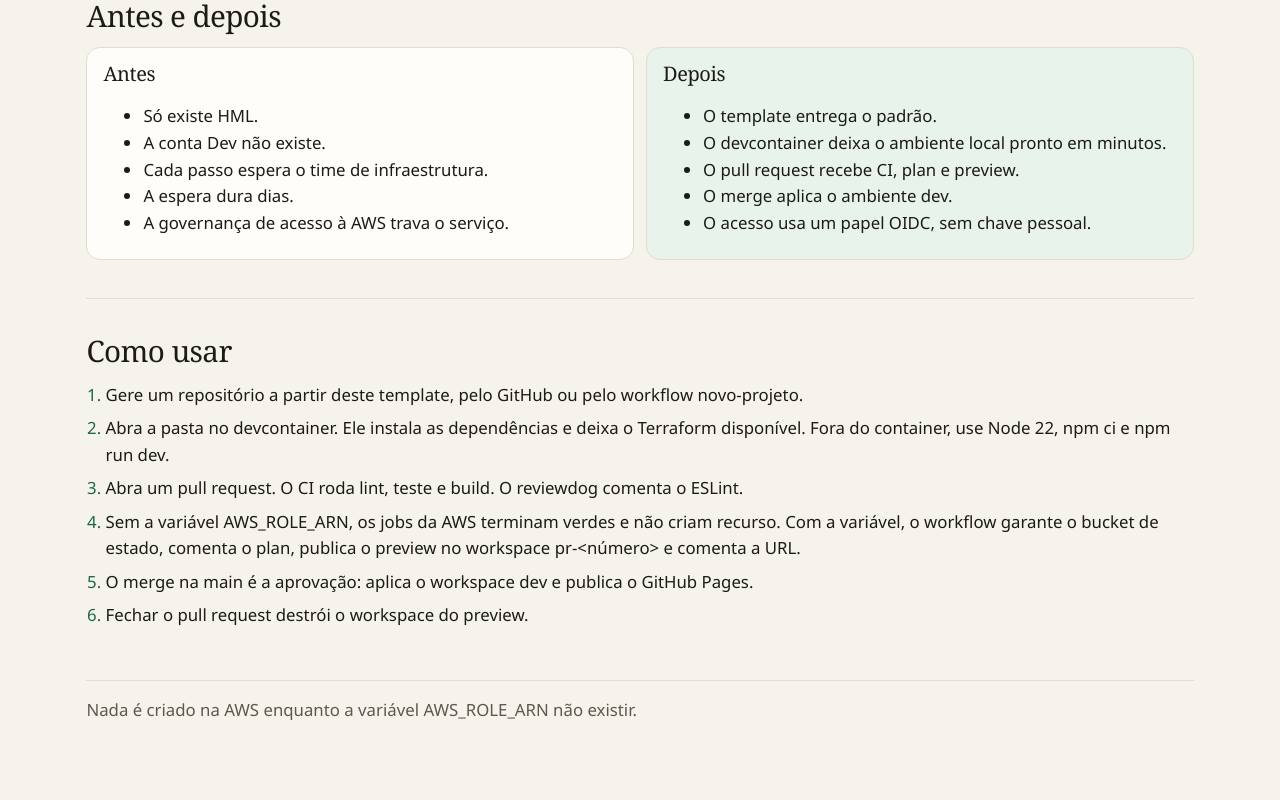
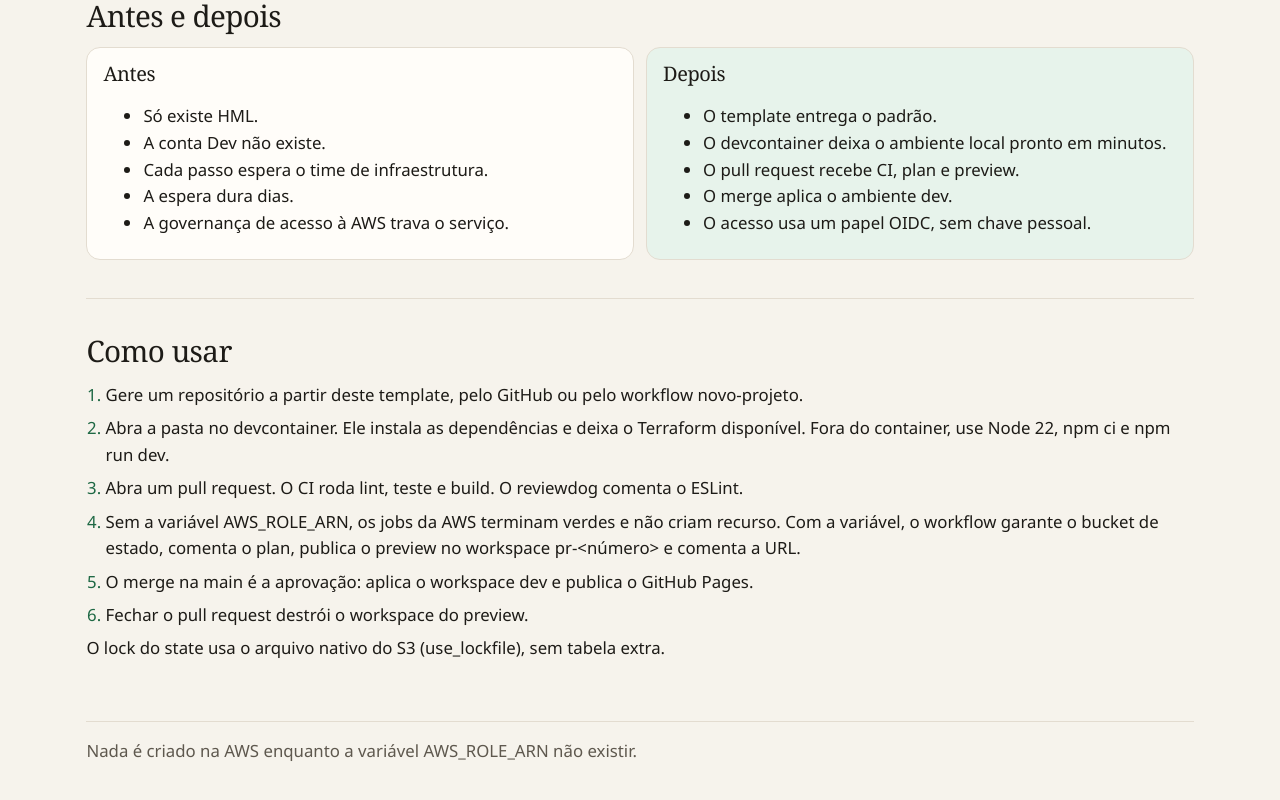
Before and after one commit to joaos-moura/dev-workflow-starter, a React (Vite) app: page / in a window 1280 px wide. Shown: the part 3931-4731 px from the top of the page. Built offline with nearby package versions, Linux system fonts and the light colour scheme.

Commit message:
feat: explica o lock do state no passo a passo
O site passa a dizer que o lock usa o arquivo nativo do S3, e o teste cobre essa frase.

Co-authored-by: joaosmoura <contact@joaosmoura.dev>

```diff
--- a/src/secoes/ComoUsar.tsx
+++ b/src/secoes/ComoUsar.tsx
@@ -17,6 +17,7 @@ export function ComoUsar() {
           <li key={passo}>{passo}</li>
         ))}
       </ol>
+      <p>O lock do state usa o arquivo nativo do S3 (use_lockfile), sem tabela extra.</p>
     </Secao>
   );
 }
```
Also changed, not shown: 1 other file (tests, documents, lock files or other folders).
